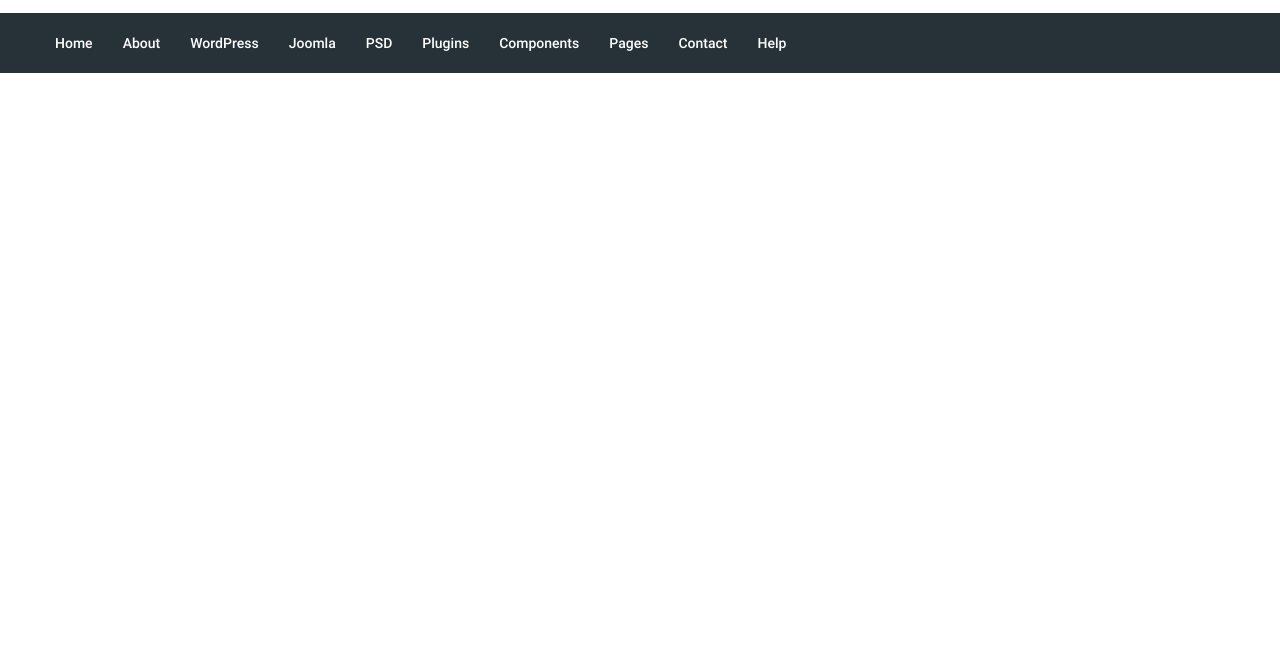
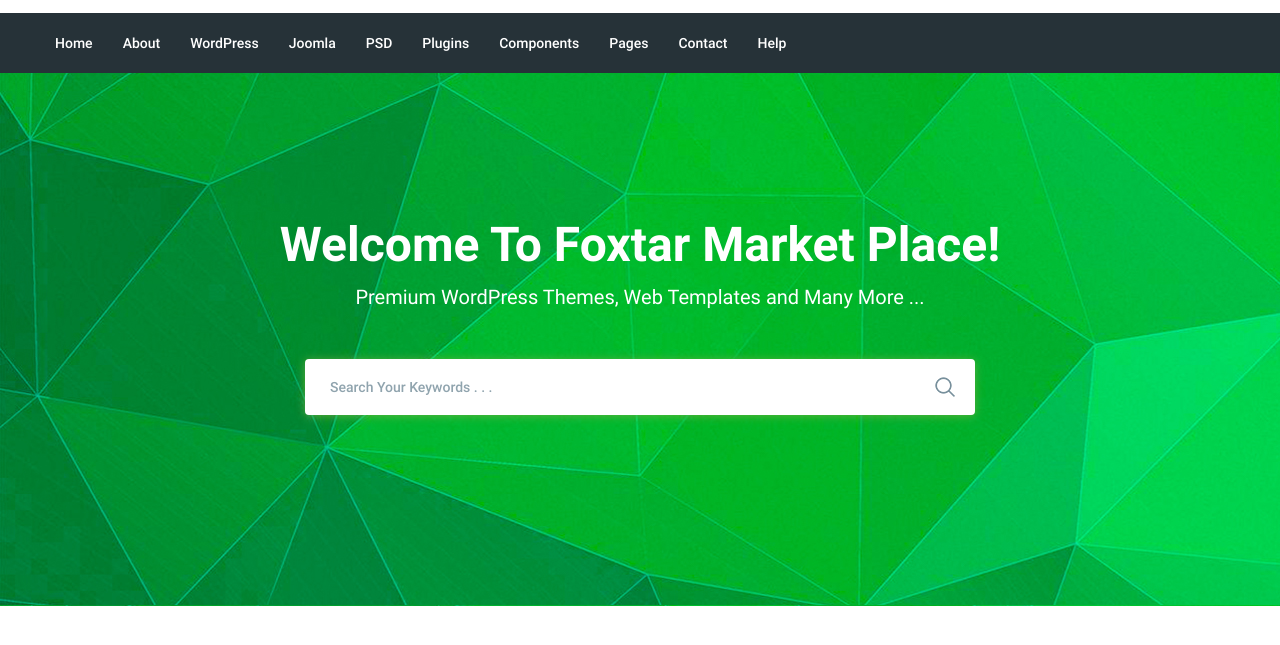
Before and after one commit to Pridecoo/Moderno, a website: page app/index.html in a window 1280 px wide. Shown: the part 77-722 px from the top of the page. Drawn offline with nearby package versions, Linux system fonts and the light colour scheme; files that its build step writes are made by us from their sources; files whose address does not match are found by name.

Commit message:
search section added

```diff
--- a/app/index.html
+++ b/app/index.html
@@ -90,6 +90,28 @@
 		</div>
 	</header>
 
+	<section class="search" style="background: url(../images/search-bg.jpg);">
+		<div class="container">
+			<div class="search__inner">
+
+				<div class="search__content">
+					<div class="search__title">
+						Welcome To Foxtar Market Place!
+					</div>
+					<div class="search__text">
+						Premium WordPress Themes, Web Templates and Many More ...
+					</div>
+
+					<form class="search__form">
+						<input class="search__input" type="search" placeholder="Search Your Keywords . . . " required>
+						<button class="search__btn" type="submit"></button>
+					</form>
+
+				</div>
+
+			</div>
+		</div>
+	</section>
 
 	<script src="https://ajax.googleapis.com/ajax/libs/jquery/3.5.1/jquery.min.js"></script>
 	<script src="libs.min.js"></script>
--- a/app/scss/styles.scss
+++ b/app/scss/styles.scss
@@ -58,3 +58,71 @@
     }
   }
 }
+
+.search {
+  min-height: 533px;
+
+  text-align: center;
+
+  background-size: cover;
+  background-position: center;
+  background-repeat: no-repeat;
+  color: #fff;
+
+  &__content {
+    padding: 160px 0 100px;
+  }
+
+  &__title {
+    margin-bottom: 28px;
+
+    font-size: 48px;
+    font-weight: 700;
+  }
+
+  &__text {
+    margin-bottom: 50px;
+
+    font-size: 20px;
+  }
+
+  &__form {
+    position: relative;
+
+    max-width: 670px;
+    margin: 0 auto;
+  }
+
+  &__input {
+    width: 100%;
+    height: 56px;
+    display: block;
+    padding: 0 60px 0 25px;
+
+    font-size: 14px;
+    font-weight: 500;
+
+    box-shadow: 0px 1px 10px 0px rgba($color: #7cb240, $alpha: .75);
+    border-radius: 4px;
+    border: none;
+
+    &::placeholder {
+      font-family: "Roboto", sans-serif;
+      font-weight: 500;
+
+      color: #90a4ae;
+    }
+  }
+
+  &__btn {
+    position: absolute;
+    right: 20px;
+    bottom: 18px;
+
+    height: 21px;
+    width: 21px;
+
+    background: url(../images/icons/search.png) center center no-repeat;
+    border: none;
+  }
+}
```
Also changed, not shown: app/images/icons/search.png (added), app/images/search-bg.jpg (added).
